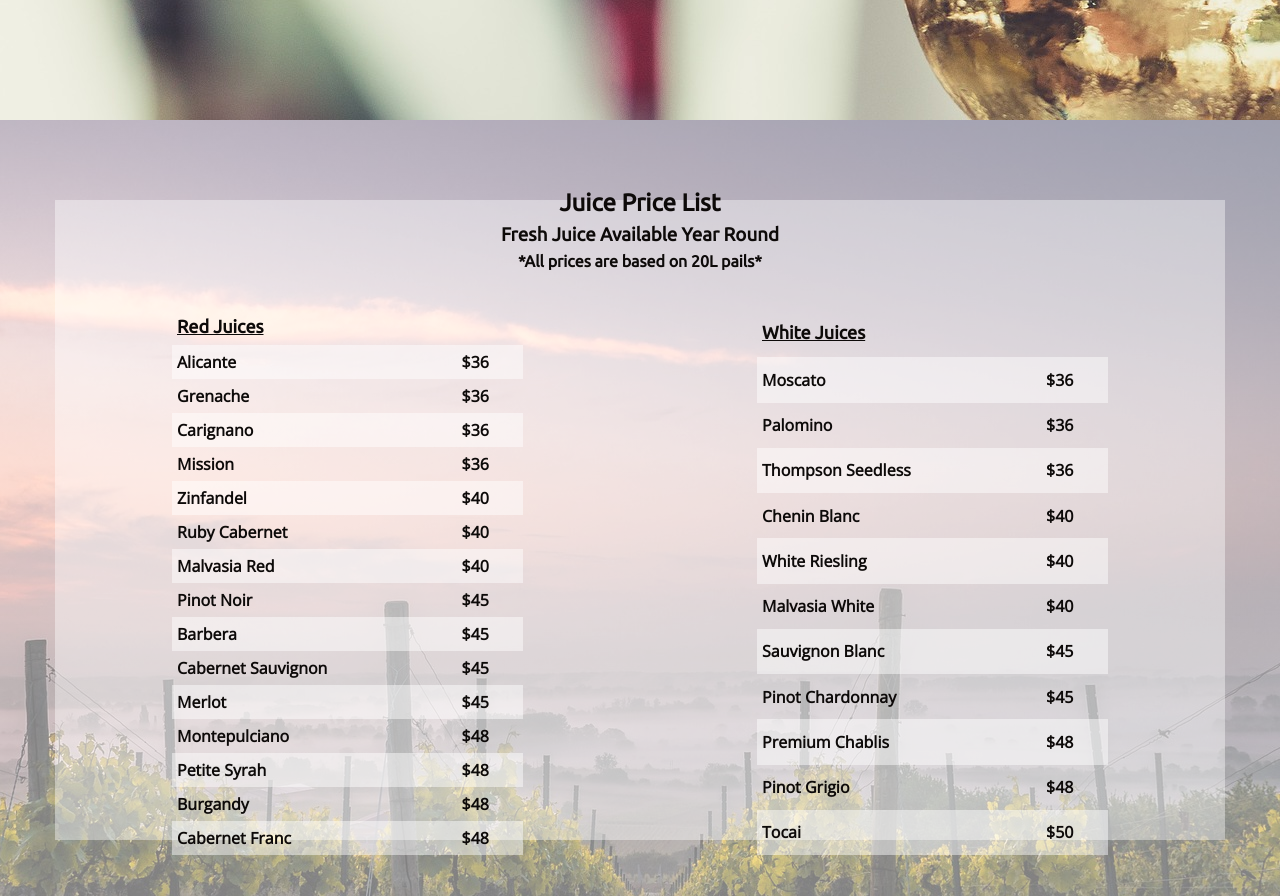
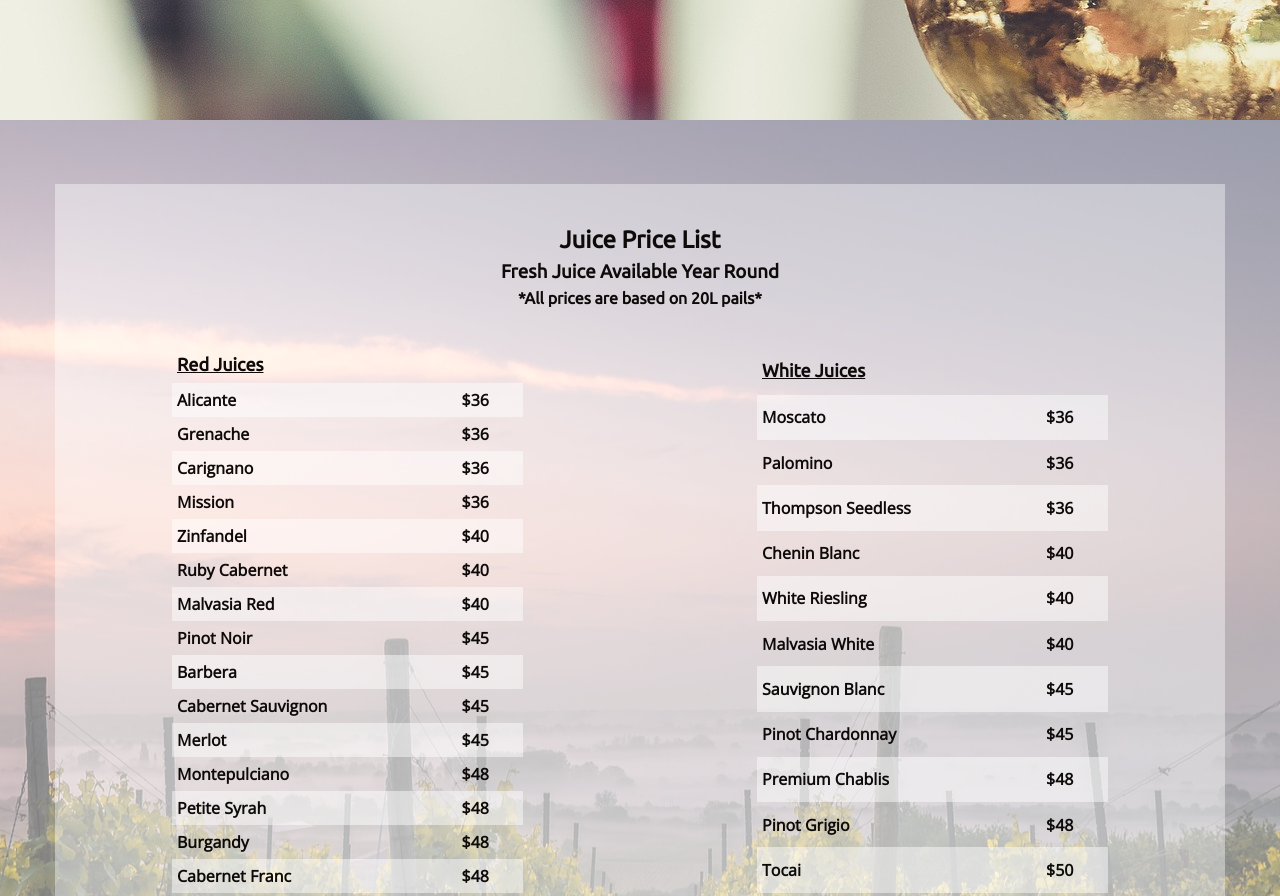
Before and after one commit to Parris-Moscuzza-Creations/NapaValleyWineCellars, a website: page index.html in a window 1280 px wide. Shown: the part 1480-2376 px from the top of the page. Drawn offline with nearby package versions, Linux system fonts and the light colour scheme; a web font is replaced by a local one.

Commit message:
updated padding on for sale section

```diff
--- a/dev/styles/partials/_forSale.scss
+++ b/dev/styles/partials/_forSale.scss
@@ -1,10 +1,11 @@
 #forSale{
-	height: 100vh;
+	height: 100%;
 	background-image: linear-gradient(rgba(255,255,255,0.5), rgba(255,255,255,0.5)), url(../../assets/field.jpg);
 	background-repeat: no-repeat;
 	background-position: center;
 	display: flex;
 	align-items: center;
+	padding: 5% 0;
 }
 .priceListTitle{
 	display: flex;
@@ -17,6 +18,7 @@
 	width: 100%;
 	height: 80%;
 	background: rgba(255,255,255,0.4);
+	padding: 3% 0;
 }
 .priceListWrap{
 	display: flex;
```
Also changed, not shown: public/styles/styles.css.
